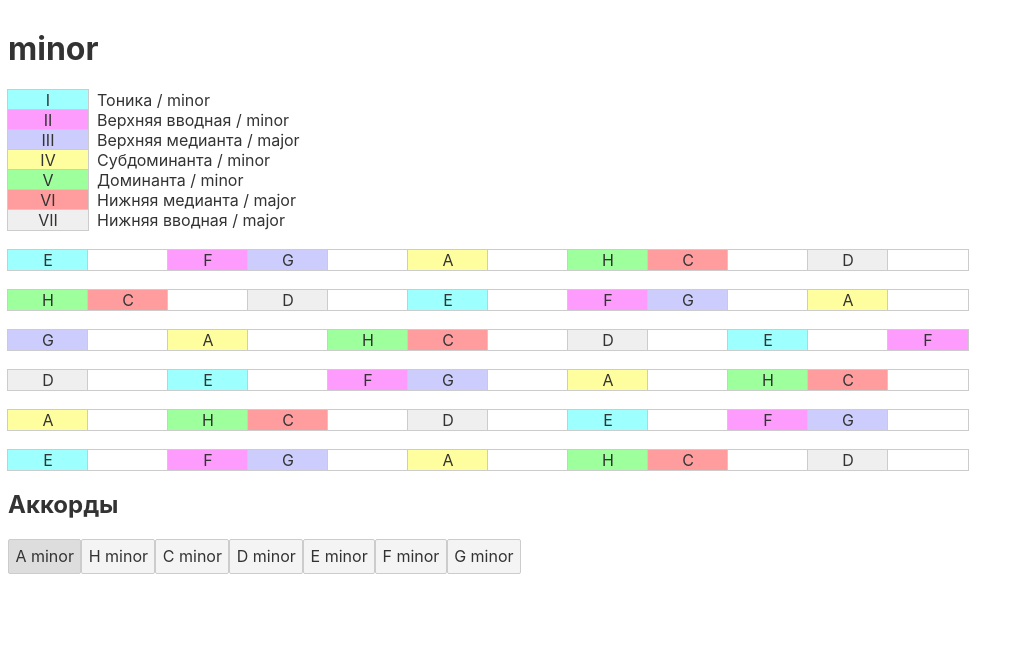
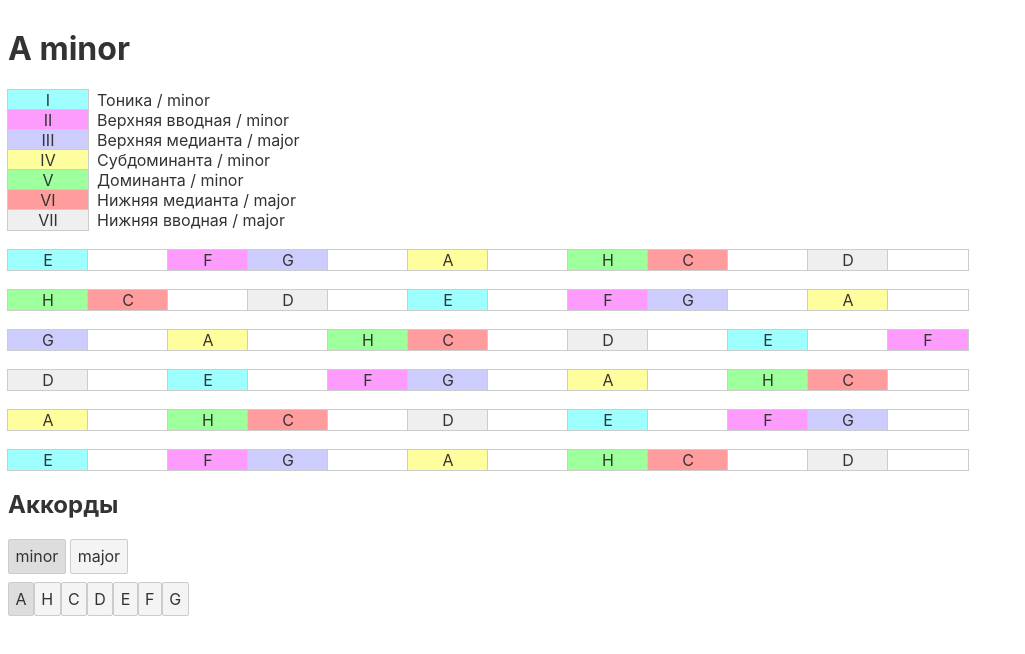
Before and after one commit to scoutrul/svelte-chords, a Svelte app: page / in a window 1280 px wide. Shown: the top 654 px of the page, without its empty margins (0-1025 px from the left). Built offline with nearby package versions, Linux system fonts and the light colour scheme.

Commit message:
минорный и мажорный стейт, кнопки смены

```diff
--- a/src/App.svelte
+++ b/src/App.svelte
@@ -1,5 +1,150 @@
 <script>
 	import Minor from './Minor.svelte';
+
+	let state = {
+        name: 'minor',
+        harmony: ['A', 'H', 'C', 'D', 'E', 'F', 'G',],
+        currentChord: 'A',
+        currentLad: 'minor',
+		steps: {
+			minor: [
+				{
+					order: 1,
+					roman: 'I',
+					type: 'minor',
+					name: 'Тоника',
+					move: {
+						up: 2,
+						down: 2
+					}
+				}
+				,{
+					order: 2,
+					roman: 'II',
+					type: 'minor',
+					name: 'Верхняя вводная',
+					move: {
+						up: 1,
+						down: 2
+					}
+				}
+				,{
+					order: 3,
+					roman: 'III',
+					type: 'major',
+					name: 'Верхняя медианта',
+					move: {
+						up: 2,
+						down: 1
+					}
+				},{
+					order: 4,
+					roman: 'IV',
+					type: 'minor',
+					name: 'Субдоминанта',
+					move: {
+						up: 2,
+						down: 2
+					}
+				},{
+					order: 5,
+					roman: 'V',
+					type: 'minor',
+					name: 'Доминанта',
+					move: {
+						up: 1,
+						down: 2
+					}
+				},{
+					order: 6,
+					roman: 'VI',
+					type: 'major',
+					name: 'Нижняя медианта',
+					move: {
+						up: 2,
+						down: 1
+					}
+				},{
+					order: 7,
+					roman: 'VII',
+					type: 'major',
+					name: 'Нижняя вводная',
+					move: {
+						up: 2,
+						down: 2
+					}
+				}
+			],
+		major: [
+				{
+					order: 1,
+					roman: 'I',
+					type: 'minor',
+					name: 'Тоника',
+					move: {
+						up: 2,
+						down: 1,
+					}
+				}
+				,{
+					order: 2,
+					roman: 'II',
+					type: 'minor',
+					name: 'Верхняя вводная',
+					move: {
+						up: 2,
+						down: 2
+					}
+				}
+				,{
+					order: 3,
+					roman: 'III',
+					type: 'major',
+					name: 'Верхняя медианта',
+					move: {
+						up: 1,
+						down: 2
+					}
+				},{
+					order: 4,
+					roman: 'IV',
+					type: 'minor',
+					name: 'Субдоминанта',
+					move: {
+						up: 2,
+						down: 1
+					}
+				},{
+					order: 5,
+					roman: 'V',
+					type: 'minor',
+					name: 'Доминанта',
+					move: {
+						up: 2,
+						down: 2
+					}
+				},{
+					order: 6,
+					roman: 'VI',
+					type: 'major',
+					name: 'Нижняя медианта',
+					move: {
+						up: 2,
+						down: 2
+					}
+				},{
+					order: 7,
+					roman: 'VII',
+					type: 'major',
+					name: 'Нижняя вводная',
+					move: {
+						up: 1,
+						down: 2
+					}
+				}
+			],
+		}
+    };
 </script>
 
 <style>
@@ -8,4 +153,4 @@
 	}
 </style>
 
-<Minor />
+<Minor {state}/>
--- a/src/Minor.svelte
+++ b/src/Minor.svelte
@@ -1,79 +1,10 @@
 <script>
     import emotion from 'emotion/dist/emotion.umd.min.js';
+
+    export let state = {};
+    let lad = "minor";
+
     const { css } = emotion;
-	let state = {
-        name: 'minor',
-        harmony: ['A', 'H', 'C', 'D', 'E', 'F', 'G',],
-        currentChord: 'A',
-        steps: [
-            {
-                order: 1,
-                roman: 'I',
-                type: 'minor',
-                name: 'Тоника',
-                move: {
-                    up: 2,
-                    down: 2
-                }
-            }
-            ,{
-                order: 2,
-                roman: 'II',
-                type: 'minor',
-                name: 'Верхняя вводная',
-                move: {
-                    up: 1,
-                    down: 2
-                }
-            }
-            ,{
-                order: 3,
-                roman: 'III',
-                type: 'major',
-                name: 'Верхняя медианта',
-                move: {
-                    up: 2,
-                    down: 1
-                }
-            },{
-                order: 4,
-                roman: 'IV',
-                type: 'minor',
-                name: 'Субдоминанта',
-                move: {
-                    up: 2,
-                    down: 2
-                }
-            },{
-                order: 5,
-                roman: 'V',
-                type: 'minor',
-                name: 'Доминанта',
-                move: {
-                    up: 1,
-                    down: 2
-                }
-            },{
-                order: 6,
-                roman: 'VI',
-                type: 'major',
-                name: 'Нижняя медианта',
-                move: {
-                    up: 2,
-                    down: 1
-                }
-            },{
-                order: 7,
-                roman: 'VII',
-                type: 'major',
-                name: 'Нижняя вводная',
-                move: {
-                    up: 2,
-                    down: 2
-                }
-            }
-        ]
-    };
     const steps__cell = css`
         display: flex;
         align-content: center;
@@ -82,18 +13,9 @@
         background: #F4F4F4;
         outline: 1px solid #ccc;
     `;
-    $: getChordButtonStyles = (chord) => {
-        if(chord === state.currentChord) {
-            return css`
-                background: #DDD;
-            `
-        }
-        // return stepStyles[state.steps[state.harmony.indexOf(chord)].roman]
-    };
-
     const steps__cell_blank = css`
-        background: #FFF;
-    `;
+            background: #FFF;
+        `;
 
     const stepStyles = {
         I: css`background: #9dfffe`,
@@ -104,24 +26,43 @@
         VI: css`background: #ff9d9e`,
         VII: css`background: #EFEFEF`,
     };
+    $: getChordButtonStyles = (chord) => {
+        if(chord === state.currentChord) {
+            return css`
+                background: #DDD;
+            `
+        }
+    };
+    $: getLadButtonStyle = (lad) => {
+        if(lad === state.currentLad) {
+            return css`
+                background: #DDD;
+            `
+        }
+        return css``
+    };
 
-    $: onChord = (e, chord) => {
+    function onChangeLad(e, lad) {
+        state.currentLad = lad;
+    };
+    function onChangeChord(e, chord) {
         state.currentChord = chord;
     };
-    $: findKey = (key, order) => {
+
+    function findKey(key, order) {
         let harmony = [...state.harmony, ...state.harmony];
         let indexOf = harmony.indexOf(key);
         return harmony[--order + indexOf];
     };
-    $: getStepStyles = (roman) => {
+    function getStepStyles(roman) {
         return stepStyles[roman];
     };
-    $: renderString = (key = 'A', startStep = 1) => {
-        let steps = [...state.steps];
+    function renderString(key = 'A', stepOffset = 1){
+        let steps = [...state.steps.minor];
         let allHalfs = steps.reduce((acc, curr) => acc + curr.move.up, 0);
 
         let shifted ;
-        for(let i = allHalfs*2; i >= allHalfs - startStep; i--){
+        for(let i = allHalfs*2; i >= allHalfs - stepOffset; i--){
             shifted = steps.shift();
             steps = [...steps, shifted];
         }
@@ -143,9 +84,9 @@
 // доминантовое трезвучие V VII II
 </script>
 
-<h1>{state.name}</h1>
+<h1>{state.currentChord} {state.currentLad}</h1>
 
-{#each state.steps as step}
+{#each state.steps.minor as step}
 <div class="alias">
     <div class="{steps__cell} {getStepStyles(step.roman)}" >{step.roman}</div>
     <div>&nbsp; {step.name} / {step.type}</div>
@@ -174,9 +115,11 @@
 
 <div>
     <h2>Аккорды</h2>
+    <button class={getLadButtonStyle('minor')} on:mousedown={e => onChangeLad(e, 'minor')}>minor</button>
+    <button class={getLadButtonStyle('major')} on:mousedown={e => onChangeLad(e, 'major')}>major</button>
     <div>
         {#each state.harmony as chord}
-            <button class={getChordButtonStyles(chord)} on:click={e => onChord(e, chord)}>{chord} {state.name}</button>
+            <button class={getChordButtonStyles(chord)} on:mousedown={e => onChangeChord(e, chord)}>{chord}</button>
         {/each}
     </div>
 </div>
```
